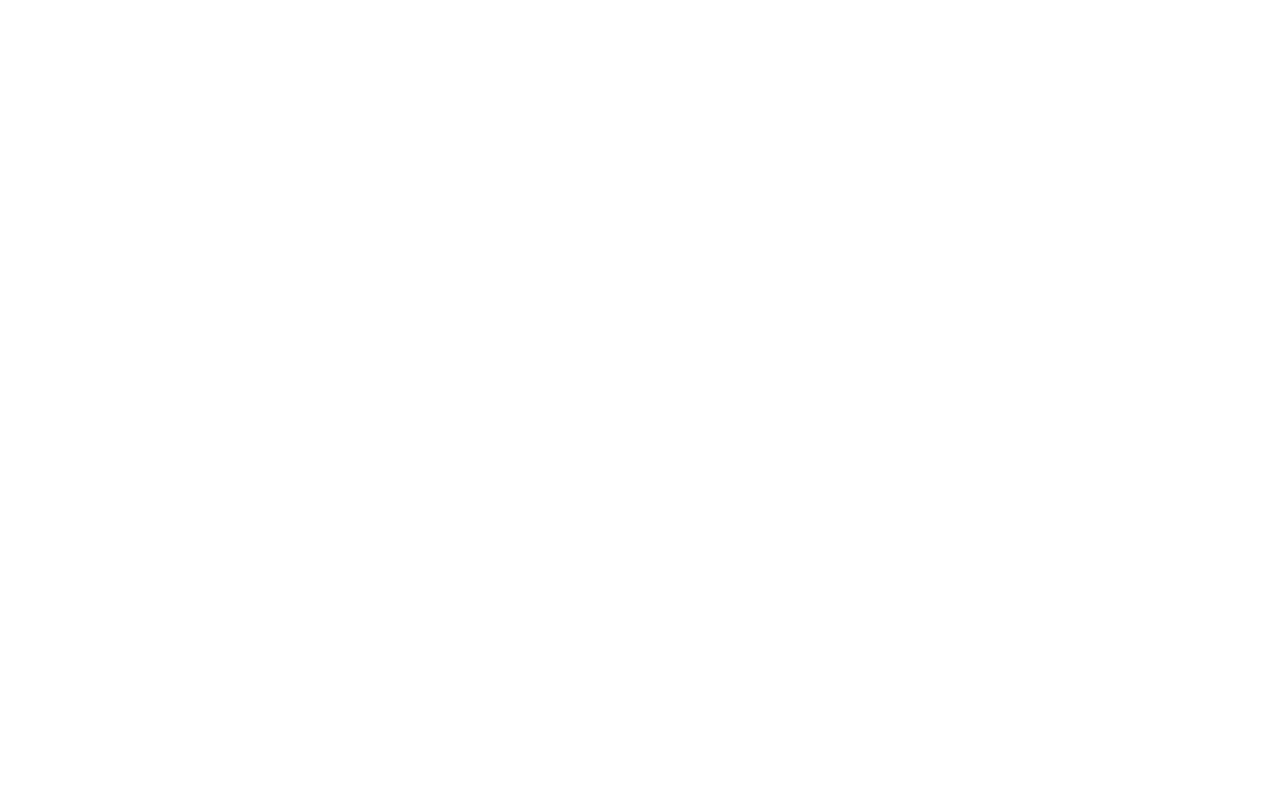
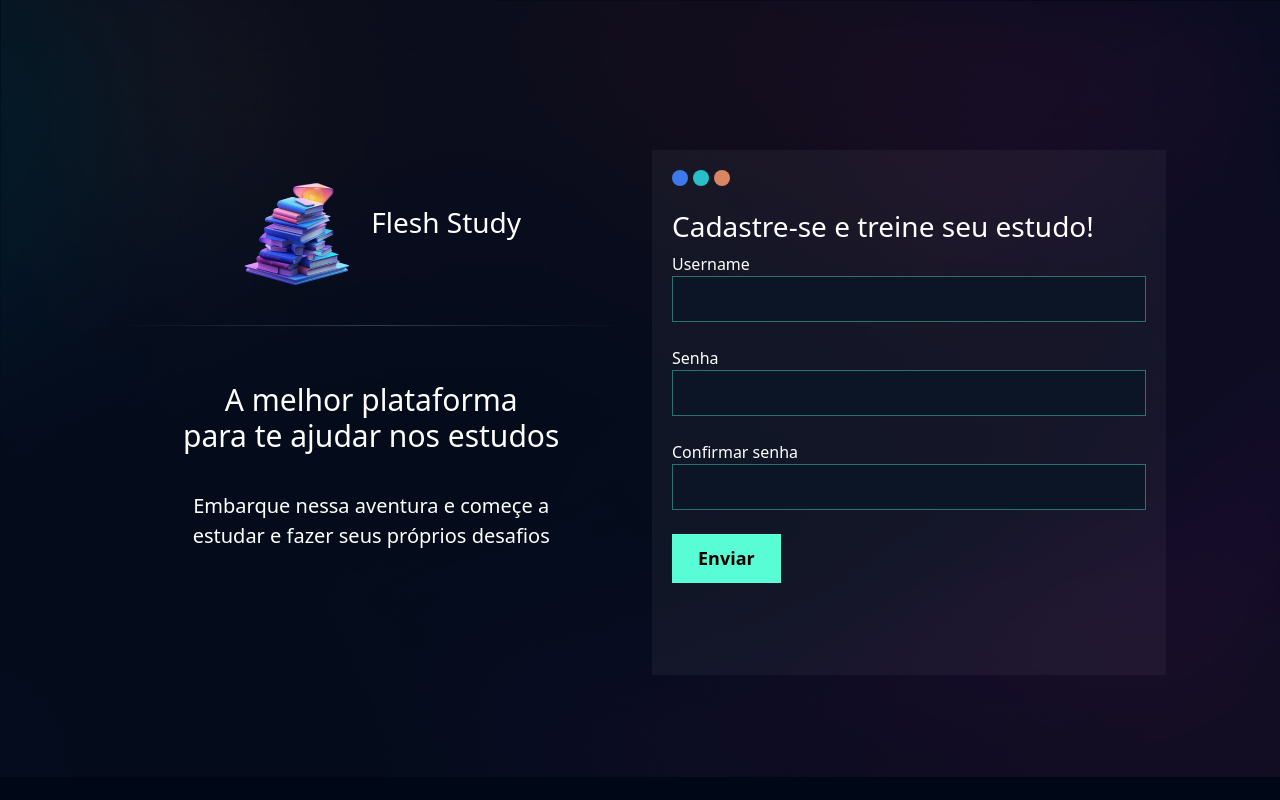
Before and after one commit to yyhago/project-fleshstudy, a Django app: page /usuarios/cadastro/ in a window 1280 px wide. Before the commit the page is empty. Run offline with Django 5.2, Linux system fonts and the light colour scheme.

Commit message:
Cadastro de usuarios, validacoes, sqlite finalizado!

```diff
--- a/templates/base.html
+++ b/templates/base.html
@@ -5,6 +5,7 @@
   <meta charset="utf-8">
   <meta name="viewport" content="width=device-width, initial-scale=1">
   <link href="https://cdn.jsdelivr.net/npm/bootstrap@5.3.2/dist/css/bootstrap.min.css" rel="stylesheet">
+  <link href="{% static 'geral/css/base.css' %}" rel="stylesheet">
   <title>Flesh Study</title>
   {% block 'cabecalho' %} {% endblock %}
   </head>
--- /dev/null
+++ b/templates/static/geral/css/base.css
@@ -0,0 +1,14 @@
+:root{
+
+  --main-color: #0b1526;
+  --dark-color: #000716;
+  --secondary-dark-color: rgb(15, 2, 26);
+  --light-color: #00c1f3;
+  --contrast-color: #f4c96b;
+  --differential-color: #58fcd5;
+ }
+
+ body{
+  background-color: var(--dark-color) !important;
+  color: white !important;
+ }
--- /dev/null
+++ b/templates/static/usuarios/css/cadastro.css
@@ -0,0 +1,72 @@
+*{
+  margin: 0;
+  padding: 0;
+ }
+ .bg1{
+  background-image: url('/static/usuarios/img/bg1.png') !important;
+  background-size: cover;
+  padding: 8%;
+ }
+ .titulo-fonte{
+  margin-top: 20px;
+ }
+ .box-titulo{
+  display: flex;
+  text-align: center;
+  justify-content: center;
+  padding-top: 8%;
+ }
+
+ .divisor{
+  border: 0;
+  height: 1px;
+  background-image: linear-gradient(to right, transparent, rgb(162, 219, 236), transparent);
+  display: block;
+ }
+ .tac{
+  text-align: center;
+  padding: 3%;
+ }
+ .box-form{
+  padding: 20px;
+  background-color: rgba(217,217,217, .05);
+  color: white !important;
+ }
+ .box-circle{
+  display: flex;
+  gap: 5px;
+
+ }
+ .circle{
+  width: 16px;
+  height: 16px;
+  border-radius: 8px;
+ }
+ .c1{
+  background-color: #3E79EB;
+ }
+ .c2{
+  background-color: #29BFC9;
+ }
+ .c3{
+  background-color: #D98562
+ }
+ .input-form{
+  background-color: #0b1526;
+  padding: 10px;
+  border: none;
+  border: 1px solid rgba(88, 252, 213, .4);
+  color: white;
+  outline: 0;
+  width: 100%;
+ }
+ .btn-cadastro{
+  padding: 10px;
+  background-color: #58fcd5;
+  border: none;
+  border: 1px solid #58fcd5;
+  font-size: 18px;
+  font-weight: bold;
+  padding-left: 25px;
+  padding-right: 25px;
+ }
--- a/usuarios/templates/cadastro.html
+++ b/usuarios/templates/cadastro.html
@@ -1,5 +1,71 @@
 {% extends 'base.html' %}
+{% load static %}
+
+{% block 'cabecalho' %}
+  <link rel="stylesheet" href="{% static 'usuarios/css/cadastro.css'%}">
+{% endblock %}
 
 {% block 'conteudo' %}
+        <div class="bg1">
+          <div class="container">
+          <div class="row">
+          <div class="col-md">
+          <div class="box-titulo">
+          <div class="box-titulo-item">
+          <img src="{% static 'usuarios/img/logo.png' %}">
+          </div>
+        <div style="margin-top: auto; margin-bottom: auto;" class="box-titulo-item">
+          <h3 >Flesh Study</h3>
+          </div>
+          </div>
+          <hr class="divisor">
+          <br>
+          <div class="tac">
+          <h4 style="font-size: 30px">A melhor plataforma<br> para te ajudar nos estudos</h4>
+          <p style="font-size: 20px; padding:6%;">Embarque nessa aventura e começe a estudar e fazer seus próprios desafios</p>
+          </div>
 
+          </div>
+          <div class="col-md">
+          <br>
+          <br>
+          <div class="box-form">
+          <div class="box-circle">
+          <div class="circle c1"></div>
+          <div class="circle c2"></div>
+          <div class="circle c3"></div>
+          </div>
+        <br>
+        <h3>Cadastre-se e treine seu estudo!</h3>
+        {% if messages %}
+          {% for message in messages %}
+            <section class="alert {{message.tags}}">
+              {{message}}
+            </section>
+          {% endfor %}
+        {% endif %}
+          <form action="{% url 'cadastro' %}" method="POST">{% csrf_token %}
+          <label>Username</label>
+          <input type="text" class="input-form" name="username" id="">
+          <br>
+        <br>
+        <label>Senha</label>
+          <input type="password" class="input-form" name="senha" id="">
+          <br>
+        <br>
+        <label>Confirmar senha</label>
+          <input type="password" class="input-form" name="confirmar_senha" id="">
+          <br>
+        <br>
+        <input type="submit" value="Enviar" class="btn-cadastro">
+          <br>
+        <br>
+        <br>
+        <br>
+          </form>
+          </div>
+          </div>
+          </div>
+          </div>
+          </div>
 {% endblock %}
--- a/usuarios/views.py
+++ b/usuarios/views.py
@@ -1,5 +1,32 @@
-from django.shortcuts import render
+from django.shortcuts import render, redirect
 from django.http import HttpResponse
+from django.contrib.auth.models import User
+from django.contrib.messages import constants
+from django.contrib import messages
 
 def cadastro(request):
-    return render(request, 'cadastro.html');
+    if request.method == "GET":
+        return render(request, 'cadastro.html');
+    elif request.method == "POST":
+        username = request.POST.get('username')
+        senha = request.POST.get('senha')
+        confirmar_senha = request.POST.get('confirmar_senha')
+
+        if not senha == confirmar_senha:
+            messages.add_message(request, constants.ERROR, 'Infelizmente sua Senha e a Confirmação de Senha não bateram!')
+            return redirect('/usuarios/cadastro')
+
+        user = User.objects.filter(username=username)
+        if user.exists():
+            messages.add_message(request, constants.ERROR, 'Este Usuário já existe. Cadastre outro melhor nome!')
+            return redirect('/usuarios/cadastro')
+
+        try:
+            User.objects.create_user(
+                username=username,
+                password=senha
+            )
+            return redirect ('/usuarios/login')
+        except:
+            messages.add_message(request, constants.ERROR, 'Desculpe, nosso servidor está passando por momentos difíceis')
+            return redirect('/usuarios/cadastro')
```
Also changed, not shown: fleshstudy/settings.py (+17 -1 lines), db.sqlite3, templates/static/usuarios/img/bg1.png (added), templates/static/usuarios/img/logo.png (added).
